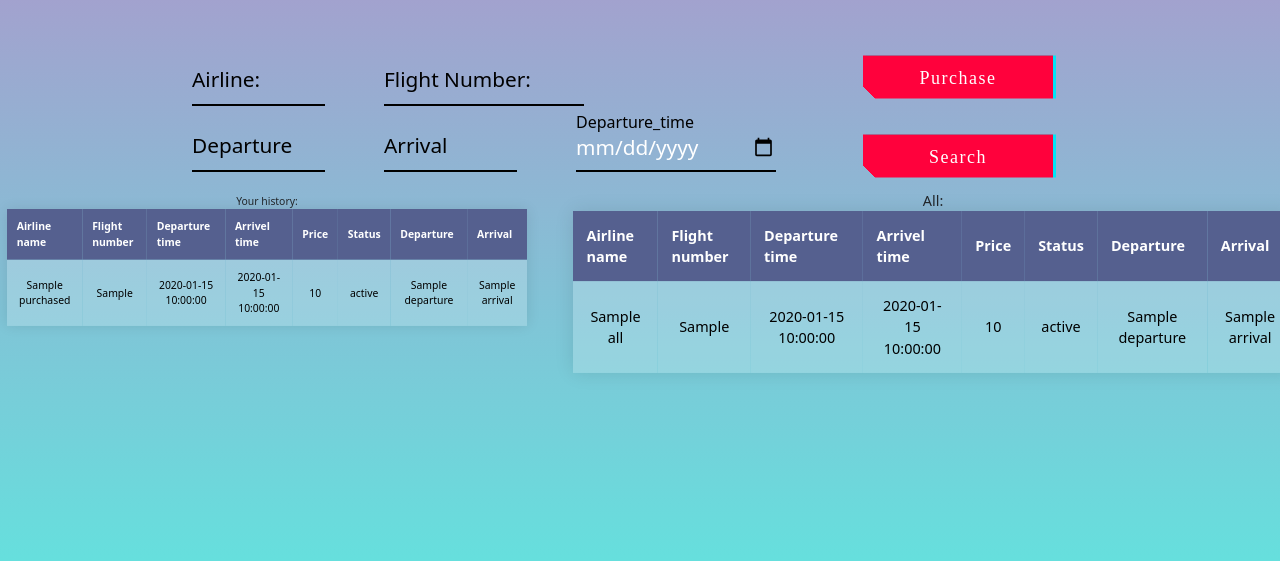
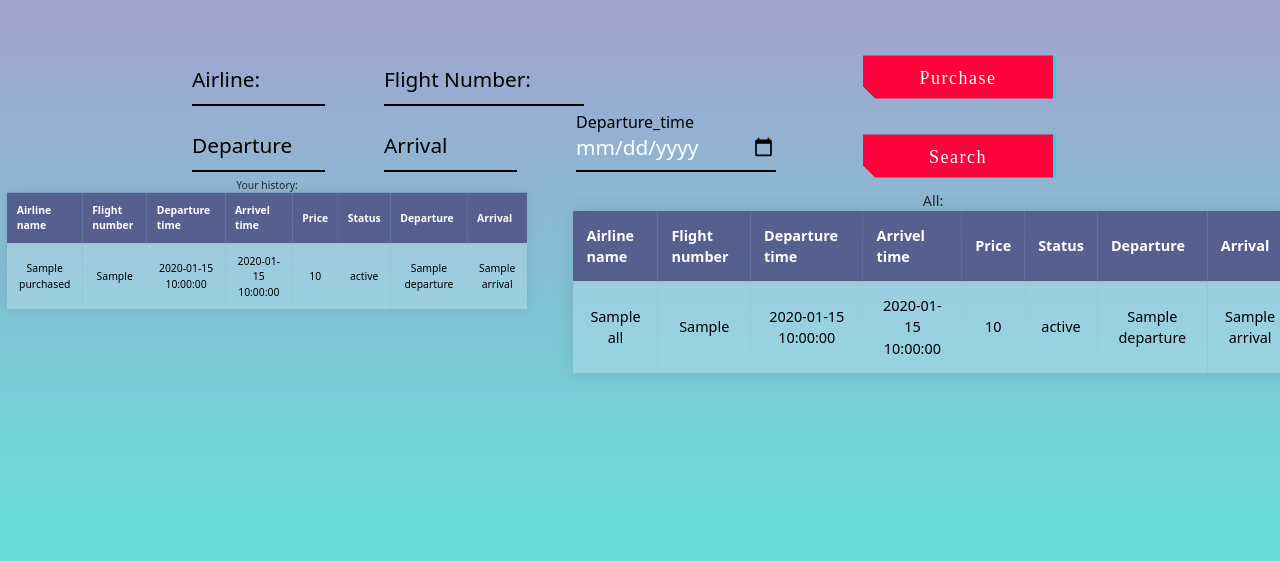
Before and after one commit to Averyyy/WA-Flight, a Flask app: template templates/homepage_staff.html in a window 1280 px wide; the page is wider, and only the part inside the window is pictured. Shown: the part 167-728 px from the top of that part. Run offline with Flask 2, Linux system fonts and the light colour scheme; the template is opened without the code that fills it: most values are stand-ins (such as "Sample title", 1, 10 or a date in 2020).

Commit message:
homepages css finished without pie chart

```diff
--- a/static/index_view.css
+++ b/static/index_view.css
@@ -142,7 +142,7 @@ font-weight: 400;
 .containertable {
   text-align: center;
 	position: absolute;
-  	left: 45%;
+  	left: 46%;
   	top: 450pt;
   	bottom: 0;
     margin: auto;
@@ -253,7 +253,7 @@ tbody td:hover:before {
   display: block;
   /* float: left; */
   position: absolute;
-  top: 200pt;
+  top: 185pt;
   left:-100pt;
   transform: scale(0.65);
 }
```
